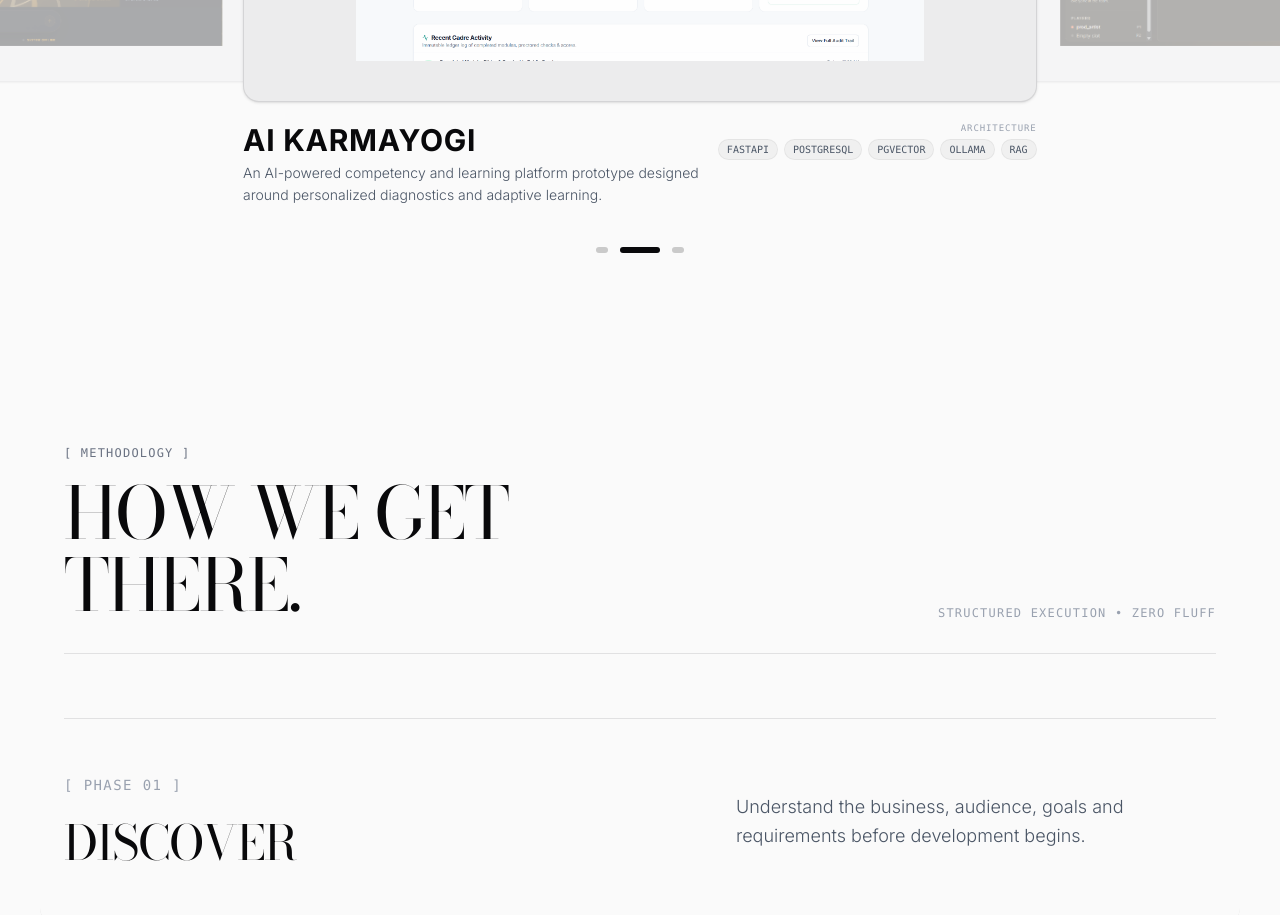
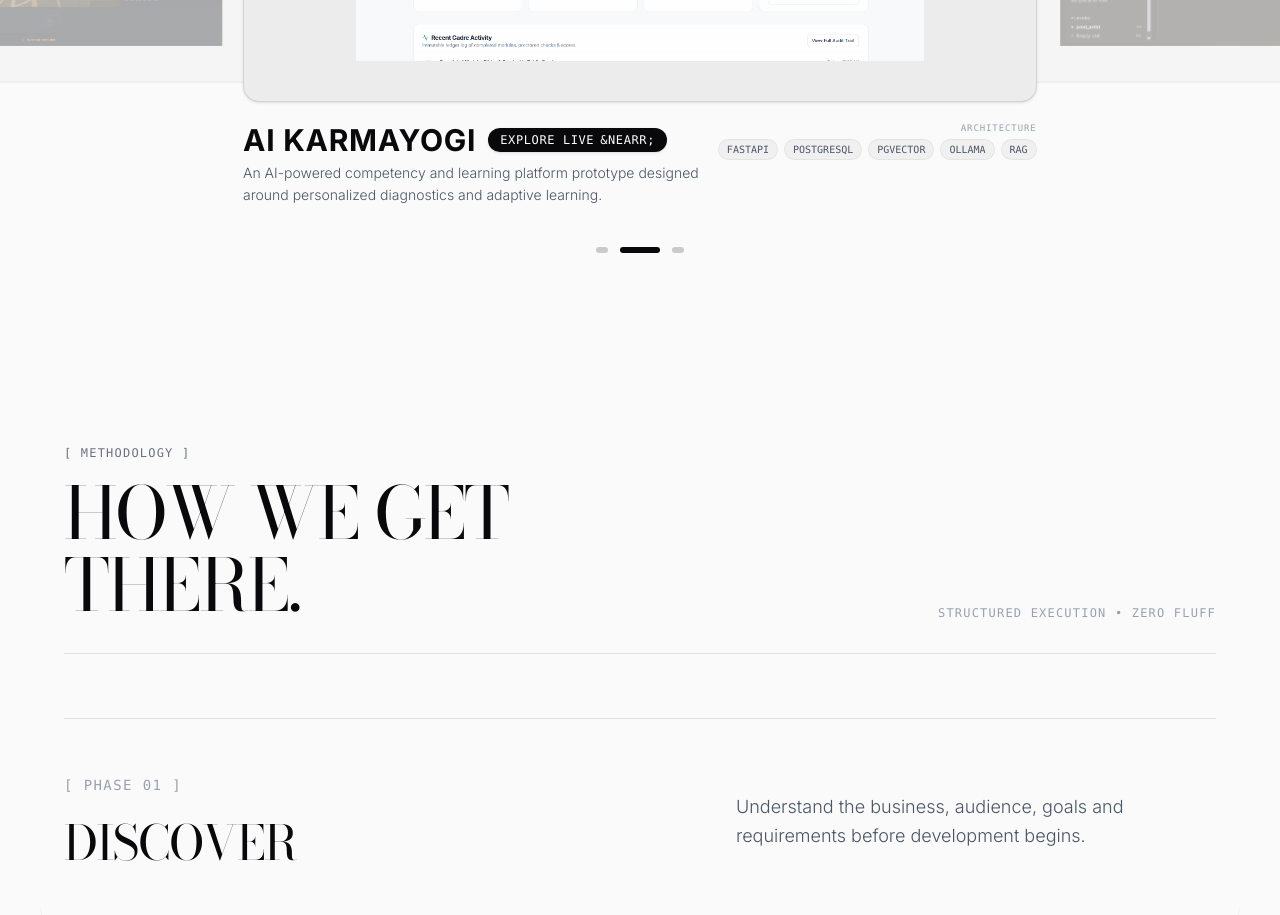
Before and after one commit to KOSHAL30/Portfolio, a Next.js app: page / in a window 1280 px wide. Shown: the part 2680-3595 px from the top of the page. Built offline with nearby package versions, Linux system fonts and the light colour scheme.

Commit message:
Add live deployment link for AI Karmayogi

```diff
--- a/src/components/sections/Projects.tsx
+++ b/src/components/sections/Projects.tsx
@@ -125,9 +125,22 @@ export default function Projects() {
               {/* Details Below with Refined Typography */}
               <div className={`w-full mt-5 flex flex-col md:flex-row justify-between items-start gap-4 transition-opacity duration-500 ${isActive ? "opacity-100" : "opacity-0"}`}>
                  <div className="flex-1 overflow-hidden">
-                    <h3 className="text-xl md:text-2xl lg:text-3xl font-sans font-medium tracking-wide uppercase flex items-baseline gap-3">
-                      <span className="font-bold text-[#09090B]">{project.title}</span>
-                    </h3>
+                    <div className="flex flex-wrap items-center gap-3">
+                      <h3 className="text-xl md:text-2xl lg:text-3xl font-sans font-medium tracking-wide uppercase flex items-baseline gap-3">
+                        <span className="font-bold text-[#09090B]">{project.title}</span>
+                      </h3>
+                      {project.link !== "#" && (
+                        <a
+                          href={project.link}
+                          target="_blank"
+                          rel="noopener noreferrer"
+                          className="inline-flex items-center gap-1.5 px-3 py-1 rounded-full bg-[#09090B] text-white text-[10px] md:text-xs font-mono uppercase tracking-wider hover:bg-[#09090B]/80 transition-all shadow-sm hover:scale-[1.03]"
+                        >
+                          <span>Explore Live</span>
+                          <span>&nearr;</span>
+                        </a>
+                      )}
+                    </div>
                     <p className="text-xs md:text-sm text-gray-600 max-w-lg leading-relaxed mt-1 font-light">
                       {project.description}
                     </p>
--- a/src/data/siteData.ts
+++ b/src/data/siteData.ts
@@ -42,7 +42,7 @@ export const siteData = {
       description: "An AI-powered competency and learning platform prototype designed around personalized diagnostics and adaptive learning.",
       tech: "FASTAPI / POSTGRESQL / PGVECTOR / OLLAMA / RAG",
       image: "/projects/ai_karmayogi.png",
-      link: "#"
+      link: "https://ai-karmayogi-sih2026.vercel.app/"
     },
     {
       id: "03",
```
